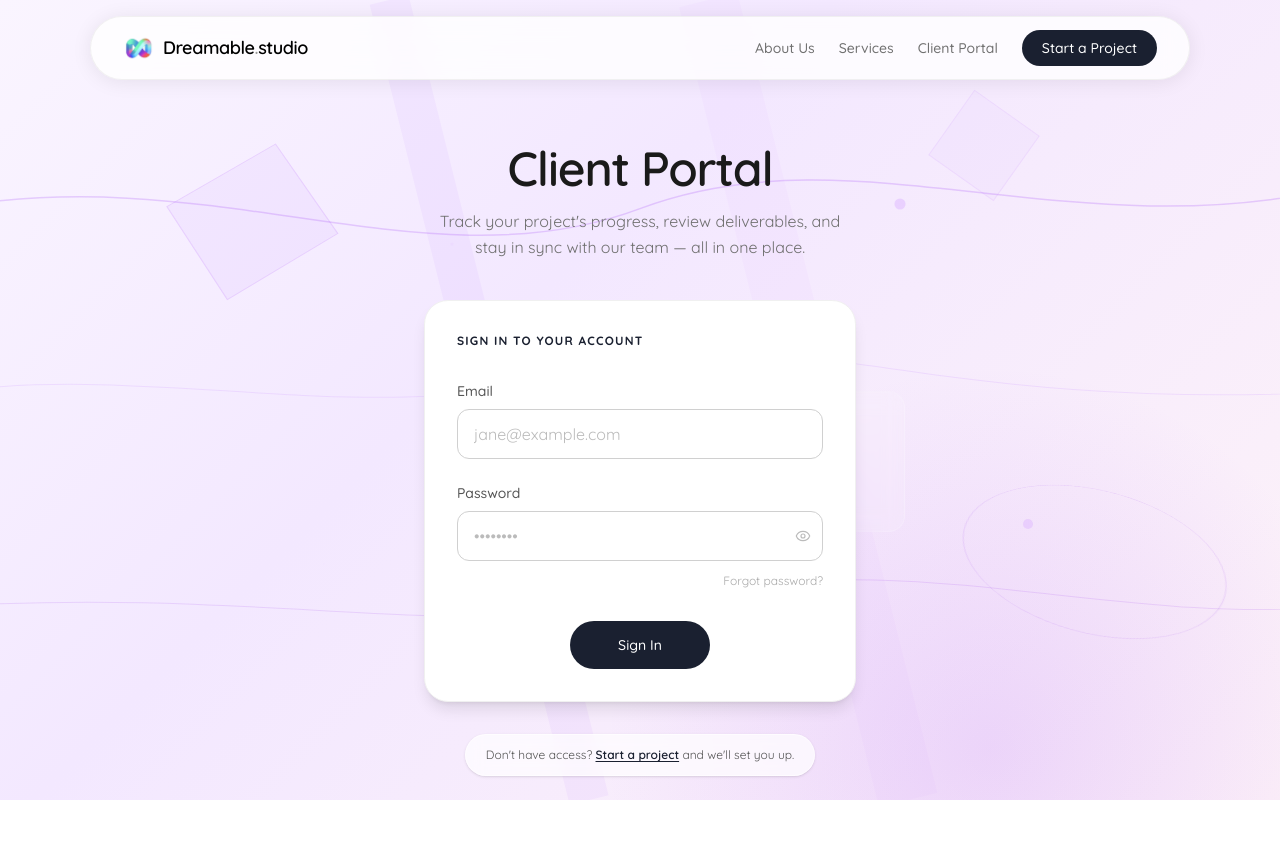
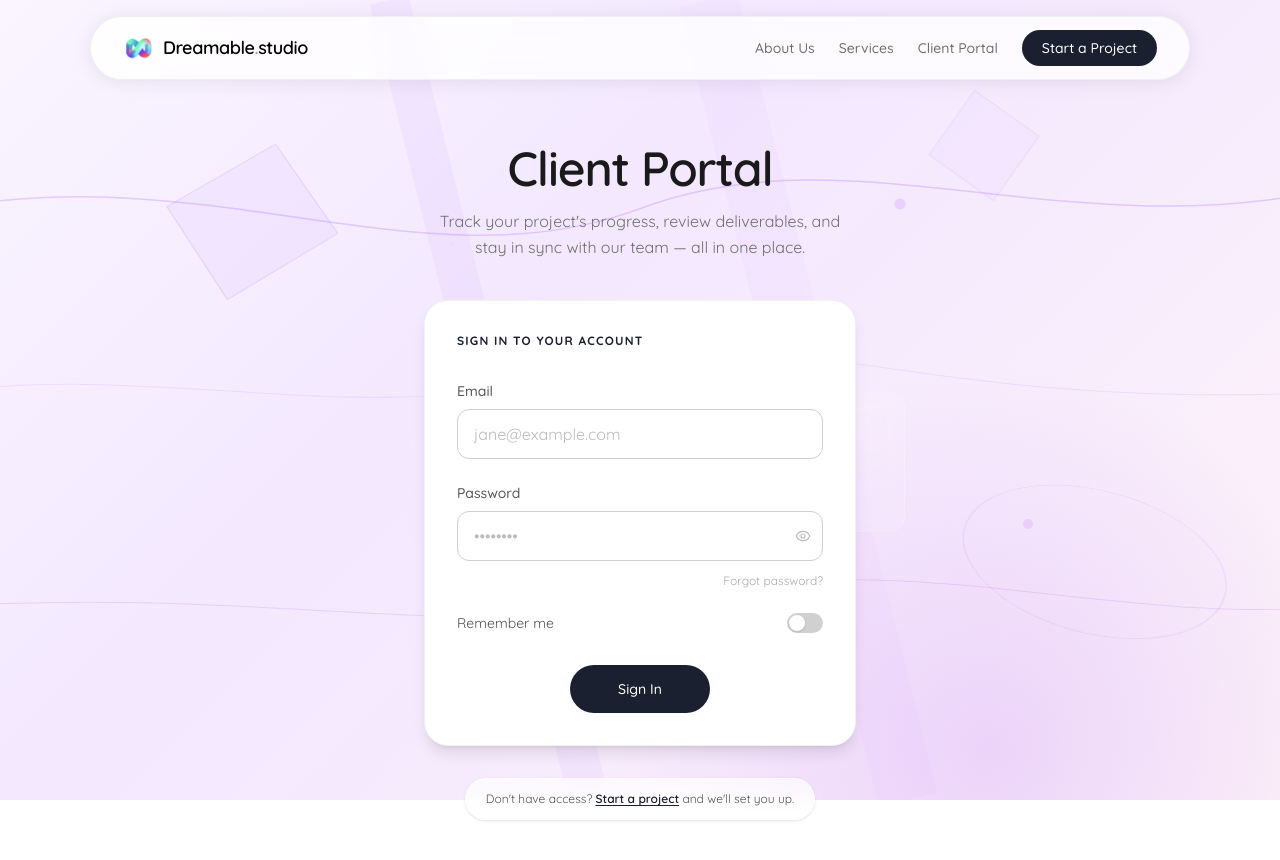
Before and after one commit to bkr541/DreamableSite1, a Next.js app: page /portal in a window 1280 px wide. Shown: the top 860 px of the page. Built offline with nearby package versions, Linux system fonts and the light colour scheme.

Commit message:
added remember me

```diff
--- a/app/(marketing)/portal/page.tsx
+++ b/app/(marketing)/portal/page.tsx
@@ -13,6 +13,7 @@ export default function Portal() {
   const [password, setPassword] = useState('');
   const [submitting, setSubmitting] = useState(false);
   const [error, setError] = useState('');
+  const [rememberMe, setRememberMe] = useState(false);
 
   // Forgot-password modal state
   const [showReset, setShowReset] = useState(false);
@@ -32,7 +33,7 @@ export default function Portal() {
       const res = await fetch('/api/auth/login', {
         method: 'POST',
         headers: { 'Content-Type': 'application/json' },
-        body: JSON.stringify({ email, password }),
+        body: JSON.stringify({ email, password, rememberMe }),
       });
       const data = await res.json();
 
@@ -171,6 +172,22 @@ export default function Portal() {
                   onClick={openReset}
                 >
                   Forgot password?
+                </button>
+              </div>
+
+              {/* Remember me */}
+              <div className="flex items-center justify-between">
+                <span className="text-sm text-[#555]">Remember me</span>
+                <button
+                  type="button"
+                  role="switch"
+                  aria-checked={rememberMe}
+                  onClick={() => setRememberMe((v) => !v)}
+                  className={`relative inline-flex h-5 w-9 shrink-0 cursor-pointer rounded-full border-2 border-transparent transition-colors duration-200 ease-in-out focus:outline-none ${rememberMe ? 'bg-[#1a2030]' : 'bg-[#D0D0D0]'}`}
+                >
+                  <span
+                    className={`pointer-events-none inline-block h-4 w-4 transform rounded-full bg-white shadow ring-0 transition duration-200 ease-in-out ${rememberMe ? 'translate-x-4' : 'translate-x-0'}`}
+                  />
                 </button>
               </div>
 
--- a/app/api/auth/login/route.ts
+++ b/app/api/auth/login/route.ts
@@ -5,7 +5,7 @@ import { createSessionToken, setSessionCookie } from '@/lib/session';
 
 export async function POST(req: NextRequest) {
   try {
-    const { email, password } = await req.json();
+    const { email, password, rememberMe = false } = await req.json();
 
     if (!email || !password) {
       return NextResponse.json({ ok: false, error: 'Email and password are required.' }, { status: 400 });
@@ -24,12 +24,13 @@ export async function POST(req: NextRequest) {
 
     await prisma.user.update({ where: { id: user.id }, data: { lastLoginAt: new Date() } });
 
-    const token = createSessionToken({ userId: user.id, email: user.email, admin: user.admin });
+    const token = createSessionToken({ userId: user.id, email: user.email, admin: user.admin }, rememberMe);
     const res = NextResponse.json({ ok: true, admin: user.admin });
-    setSessionCookie(res, token);
+    setSessionCookie(res, token, rememberMe);
     return res;
   } catch (err) {
+    const msg = err instanceof Error ? `${err.message}\n${(err as NodeJS.ErrnoException).code ?? ''}` : String(err);
     console.error('[login] error:', err);
-    return NextResponse.json({ ok: false, error: 'Internal server error.' }, { status: 500 });
+    return NextResponse.json({ ok: false, error: msg }, { status: 500 });
   }
 }
--- a/lib/session.ts
+++ b/lib/session.ts
@@ -3,7 +3,8 @@ import { cookies } from 'next/headers';
 import { NextRequest, NextResponse } from 'next/server';
 
 const COOKIE_NAME = 'ds_session';
-const SESSION_MS = 7 * 24 * 60 * 60 * 1000;
+const SESSION_MS  =  1 * 24 * 60 * 60 * 1000; // 1 day  (no remember-me)
+const REMEMBER_MS = 30 * 24 * 60 * 60 * 1000; // 30 days (remember-me)
 
 export interface SessionPayload {
   userId: string;
@@ -41,8 +42,8 @@ function verify(token: string): SessionPayload | null {
   }
 }
 
-export function createSessionToken(payload: Omit<SessionPayload, 'exp'>): string {
-  return sign({ ...payload, exp: Date.now() + SESSION_MS });
+export function createSessionToken(payload: Omit<SessionPayload, 'exp'>, rememberMe = false): string {
+  return sign({ ...payload, exp: Date.now() + (rememberMe ? REMEMBER_MS : SESSION_MS) });
 }
 
 export function getSessionFromRequest(req: NextRequest): SessionPayload | null {
@@ -58,12 +59,13 @@ export async function getSession(): Promise<SessionPayload | null> {
   return verify(token);
 }
 
-export function setSessionCookie(res: NextResponse, token: string) {
+export function setSessionCookie(res: NextResponse, token: string, rememberMe = false) {
   res.cookies.set(COOKIE_NAME, token, {
     httpOnly: true,
     secure: process.env.NODE_ENV === 'production',
     sameSite: 'lax',
-    maxAge: 60 * 60 * 24 * 7,
+    // No maxAge when rememberMe is false → session cookie (cleared when browser closes)
+    ...(rememberMe ? { maxAge: 60 * 60 * 24 * 30 } : {}),
     path: '/',
   });
 }
```
Also changed, not shown: 1 other file (tests, documents, lock files or other folders).
